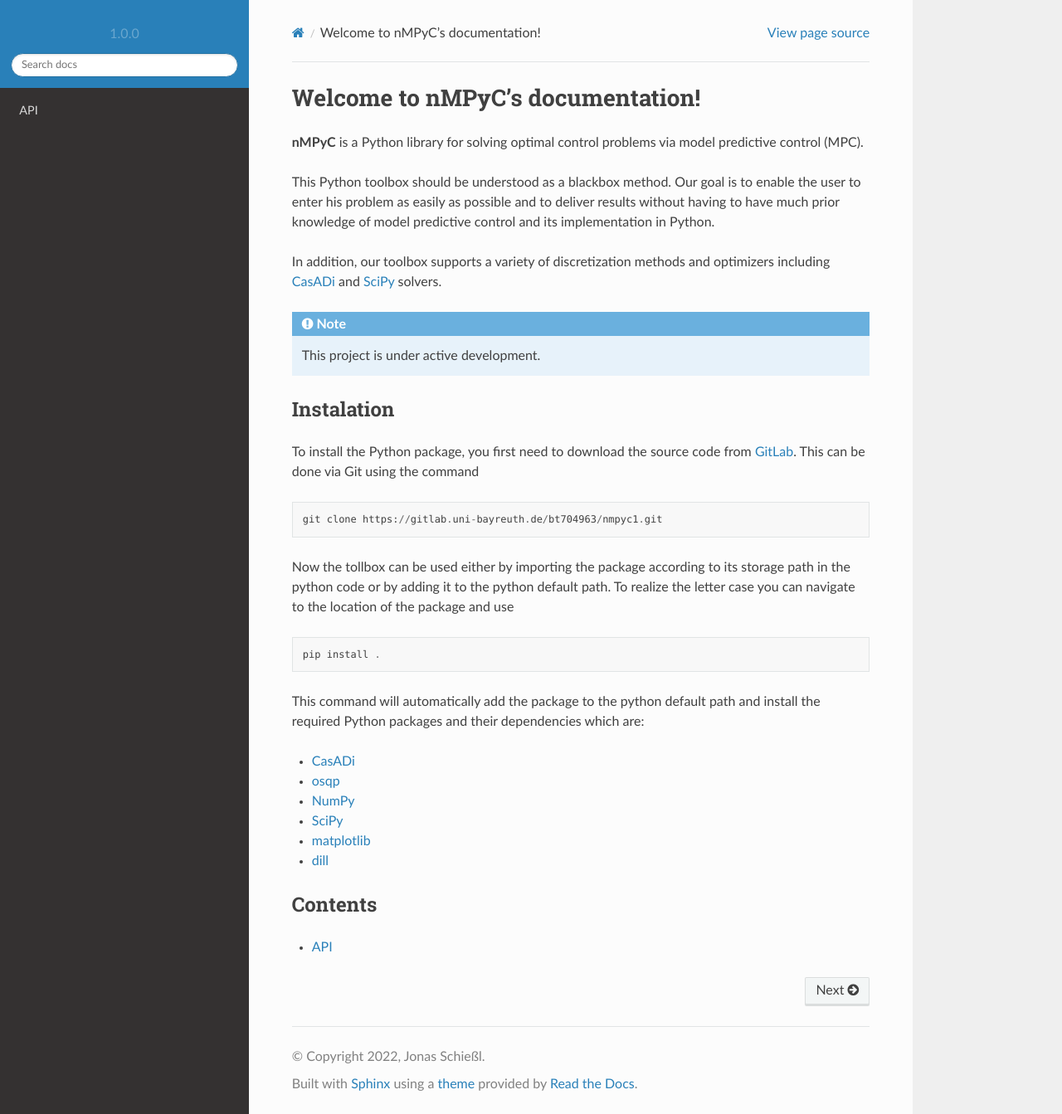
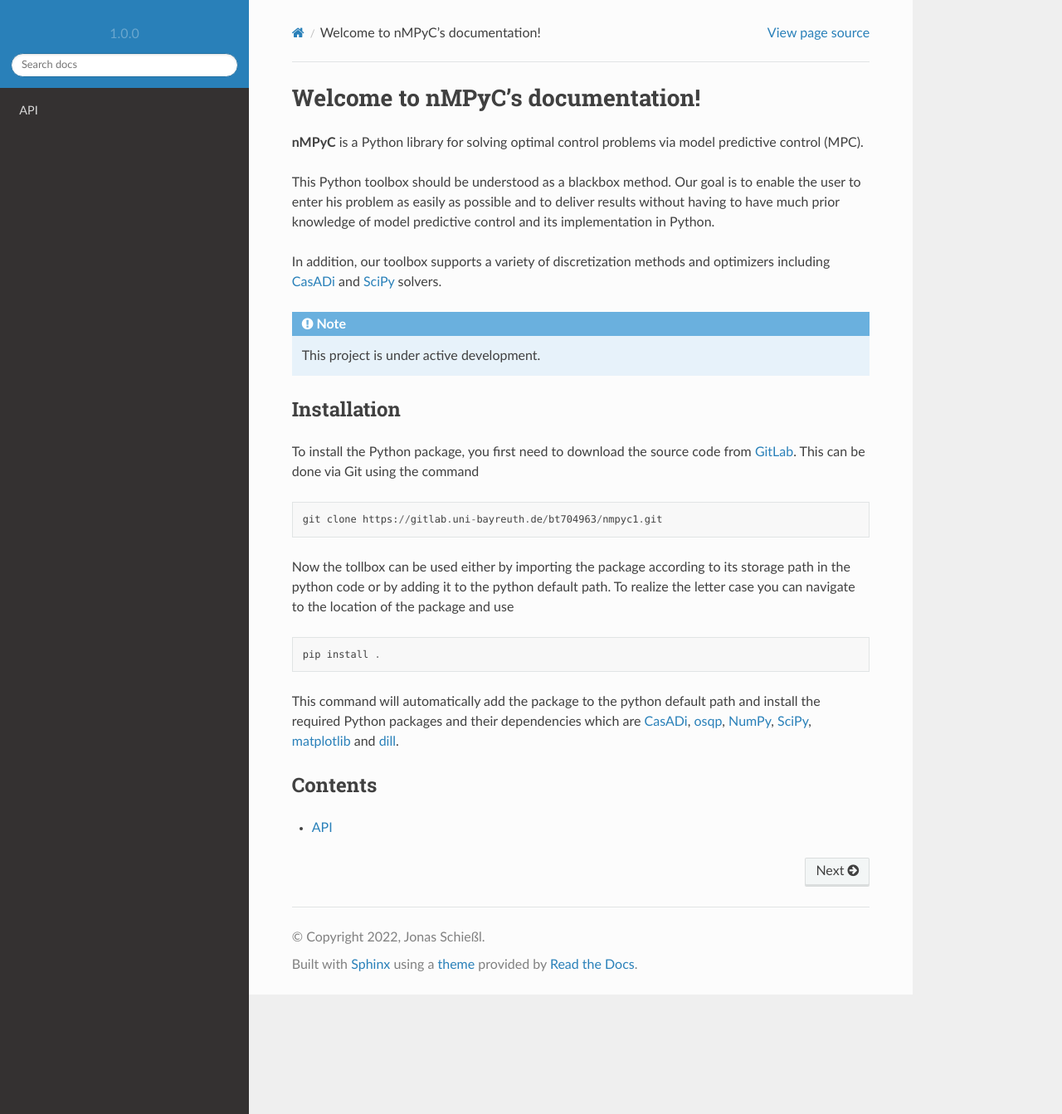
Before and after one commit to nMPyC/nmpyc, a Sphinx documentation site: the page built from docs/source/index.rst, in a window 1280 px wide and 1343 px high. Shown: the whole window at 83% size. Built offline with Sphinx 7.4.7 and the Read the Docs theme 2.0.0, drawn with Linux system fonts in a browser that asks for light colours.

Commit message:
Update index.rst

```diff
--- a/docs/source/index.rst
+++ b/docs/source/index.rst
@@ -13,7 +13,7 @@ In addition, our toolbox supports a variety of discretization methods and optimi
    This project is under active development.
 
 
-Instalation
+Installation
 ------------
 
 To install the Python package, you first need to download the source code from `GitLab <https://gitlab.uni-bayreuth.de/bt704963/nmpyc1>`_.
@@ -30,14 +30,7 @@ To realize the letter case you can navigate to the location of the package and u
 
    pip install .
 
-This command will automatically add the package to the python default path and install the required Python packages and their dependencies which are:
-
-- `CasADi <https://web.casadi.org>`_
-- `osqp <https://osqp.org/>`_
-- `NumPy <https://numpy.org>`_
-- `SciPy <https://scipy.org>`_
-- `matplotlib <https://matplotlib.org/stable/index.html>`_
-- `dill <https://dill.readthedocs.io/en/latest/dill.html>`_
+This command will automatically add the package to the python default path and install the required Python packages and their dependencies which are `CasADi <https://web.casadi.org>`_, `osqp <https://osqp.org/>`_, `NumPy <https://numpy.org>`_, `SciPy <https://scipy.org>`_, `matplotlib <https://matplotlib.org/stable/index.html>`_ and `dill <https://dill.readthedocs.io/en/latest/dill.html>`_.
 
 
 Contents
```
